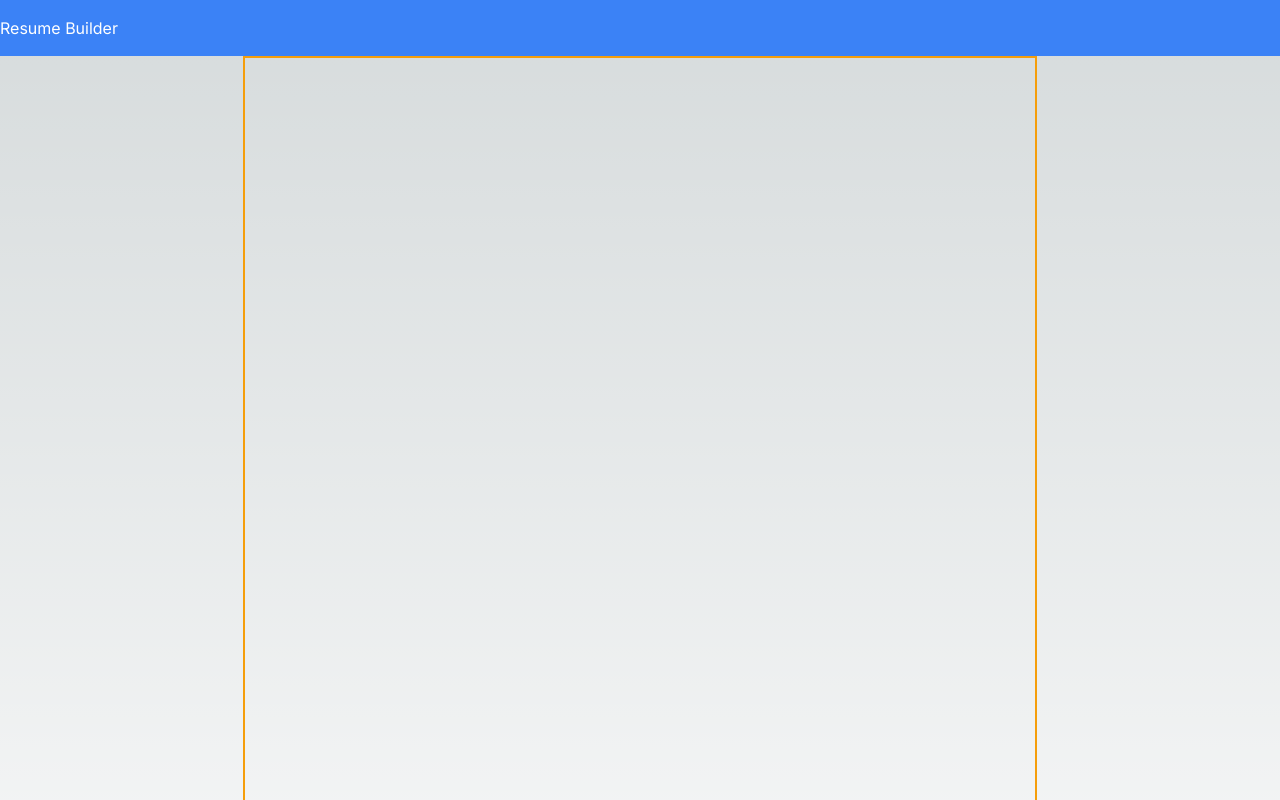
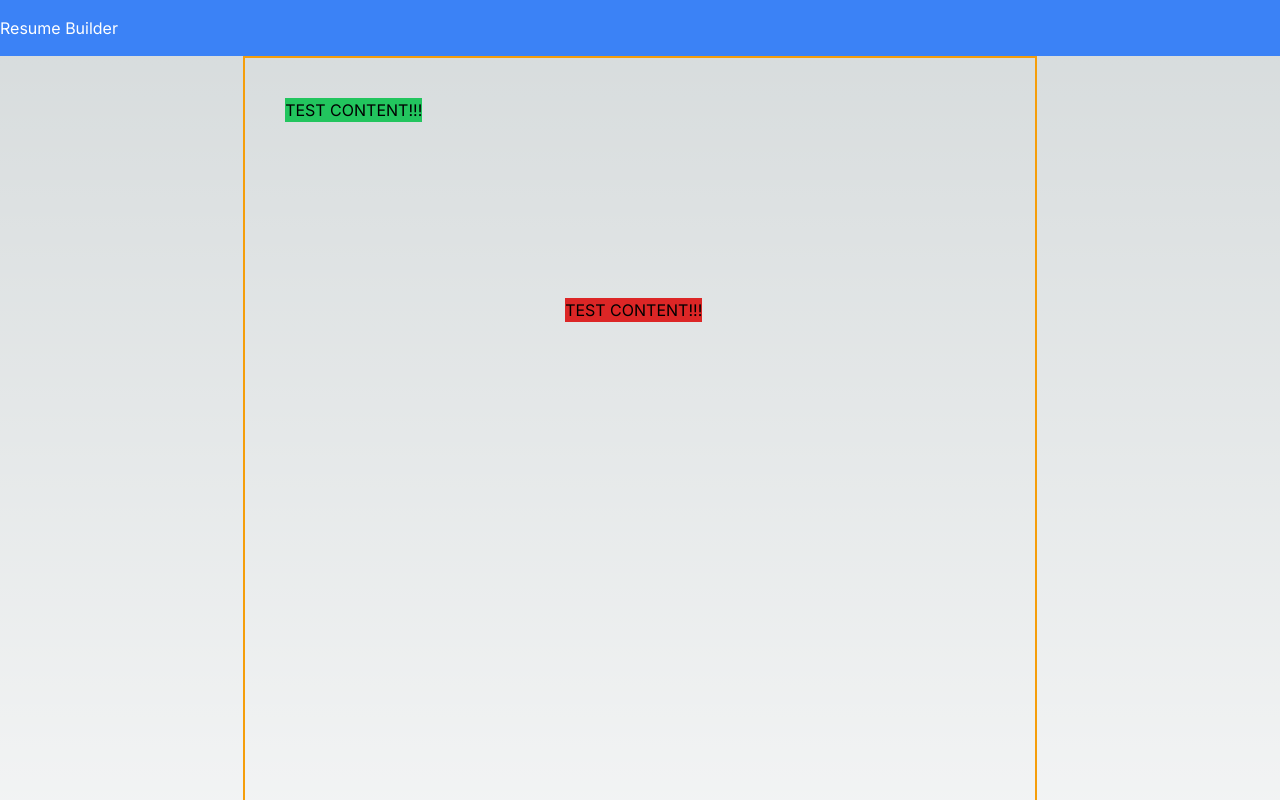
Before and after one commit to JackBadawy/resume_builder, a Next.js app: page / in a window 1280 px wide. Shown: the top 800 px of the page. Built offline with nearby package versions, Linux system fonts and the light colour scheme.

Commit message:
dynamic test content component

```diff
--- a/src/app/Components/HeaderComp.tsx
+++ b/src/app/Components/HeaderComp.tsx
@@ -1,5 +1,5 @@
 type HeaderCompProps = {
-  title: String;
+  title: string;
 };
 
 const HeaderComp: React.FC<HeaderCompProps> = ({ title }) => {
--- a/src/app/Components/ResumeWorkspace.tsx
+++ b/src/app/Components/ResumeWorkspace.tsx
@@ -1,10 +1,16 @@
 //consider moving to containers folder if rendering lots of components
 //consider removing outer container
+//bg-green-500
+
+import TestContent from "./TestContent";
 
 const ResumeWorkspace = () => {
   return (
     <div className="flex items-center justify-center">
-      <div className="h-a4 w-a4 border-2 border-amber-500"></div>
+      <div className="h-a4 w-a4 border-2 border-amber-500 relative">
+        <TestContent color="bg-green-500" top="top-10" left="left-10" />
+        <TestContent color="bg-red-600" top="top-60" left="left-80" />
+      </div>
     </div>
   );
 };
--- /dev/null
+++ b/src/app/Components/TestContent.tsx
@@ -0,0 +1,13 @@
+type TestContentProps = {
+  color: string;
+  top: string;
+  left: string;
+};
+
+const TestContent: React.FC<TestContentProps> = ({ color, top, left }) => {
+  return (
+    <span className={`${color} absolute ${top} ${left}`}>TEST CONTENT!!!</span>
+  );
+};
+
+export default TestContent;
```
Also changed, not shown: package.json (+7 -5 lines), src/app/Utility/UtilFuncs.ts (added, +16 -0 lines), 1 other file (tests, documents, lock files or other folders).
